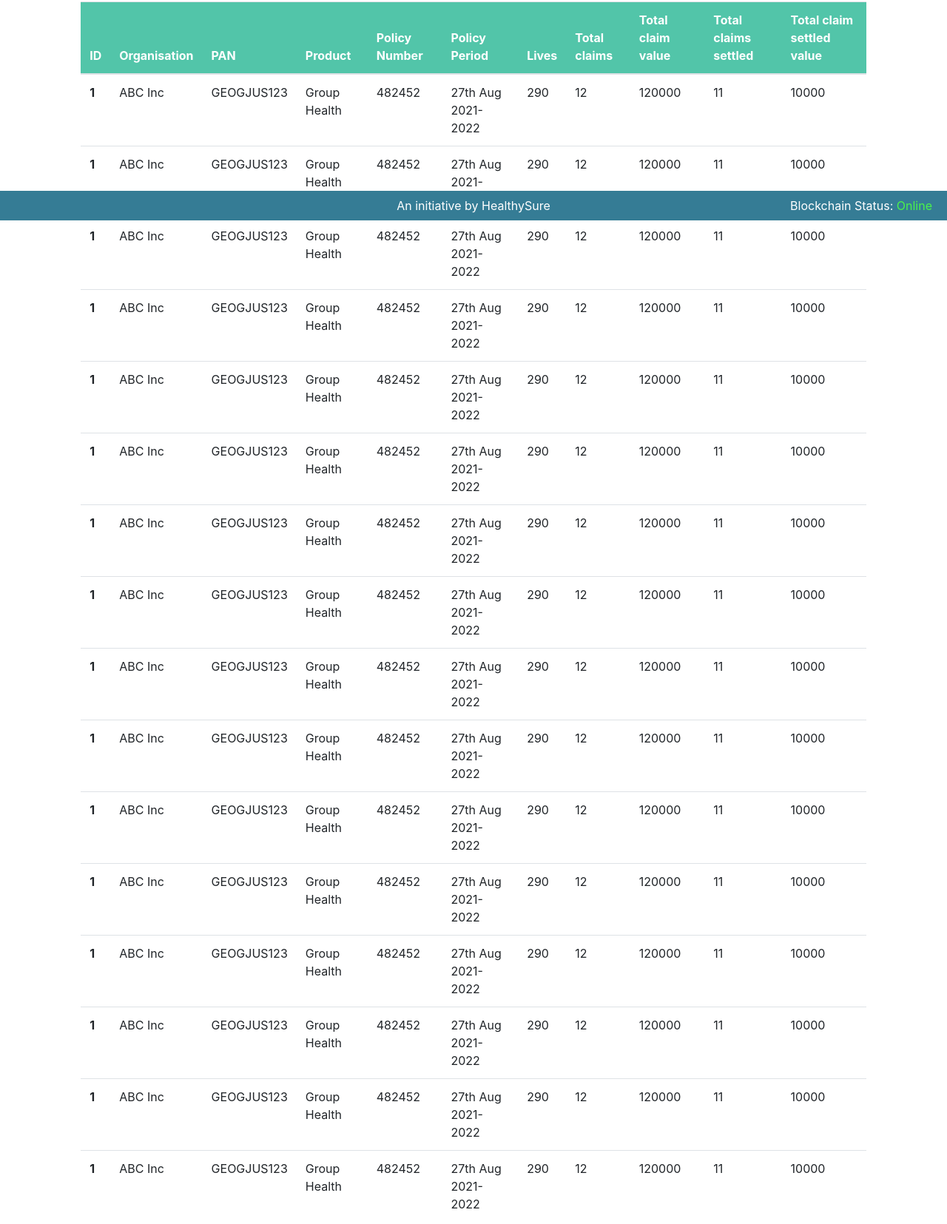
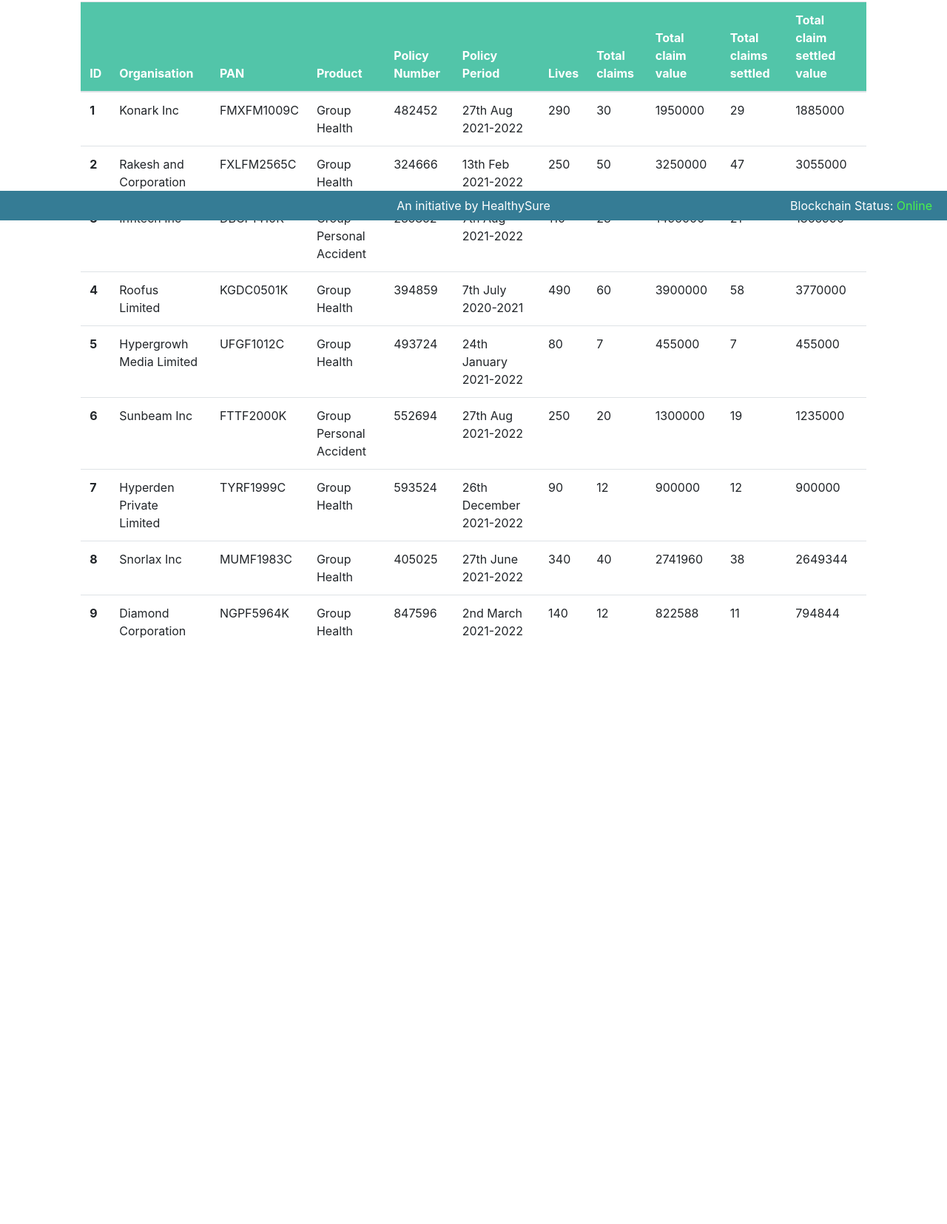
Before and after one commit to apple462/Claims-Repo, a plain HTML site: page self.html in a window 1280 px wide. Shown: the part 502-2157 px from the top of the page at 74% size. After the commit the page ends 1395 px from the top, so only its background shows below. Drawn offline with nearby package versions, Linux system fonts and the light colour scheme.

Commit message:
fake data

```diff
--- a/self.html
+++ b/self.html
@@ -43,7 +43,8 @@
             <table style="height: 100px;" class="col-lg-2">
               <tbody>
                 <tr>
-                        <td class="align-middle self-box tablecol"><b style="font-size: 30px;">9,942</b><br>Active organisations</td>
+                  <td class="align-middle self-box tablecol"><b style="font-size: 30px;">9,942</b><br>Active
+                    organisations</td>
                 </tr>
               </tbody>
             </table>
@@ -51,7 +52,8 @@
             <table style="height: 100px;" class="col-lg-2">
               <tbody>
                 <tr>
-                        <td class="tablecol align-middle self-box"><b style="font-size: 30px;">24,211</b><br>Current FY Total claims</td>
+                  <td class="tablecol align-middle self-box"><b style="font-size: 30px;">24,211</b><br>Current FY Total
+                    claims</td>
                 </tr>
               </tbody>
             </table>
@@ -59,7 +61,8 @@
             <table style="height: 100px;" class="col-lg-2">
               <tbody>
                 <tr>
-                        <td class="tablecol align-middle self-box"><b style="font-size: 30px;">22,321</b><br>Current FY Total claims settled</td>
+                  <td class="tablecol align-middle self-box"><b style="font-size: 30px;">22,321</b><br>Current FY Total
+                    claims settled</td>
                 </tr>
               </tbody>
             </table>
@@ -67,7 +70,8 @@
             <table style="height: 100px;" class="col-lg-2">
               <tbody>
                 <tr>
-                        <td class="tablecol align-middle self-box"><b style="font-size: 30px;">1,231</b><br>Current FY Total claims open</td>
+                  <td class="tablecol align-middle self-box"><b style="font-size: 30px;">1,231</b><br>Current FY Total
+                    claims open</td>
                 </tr>
               </tbody>
             </table>
@@ -75,7 +79,8 @@
             <table style="height: 100px;" class="col-lg-2">
               <tbody>
                 <tr>
-                        <td class="tablecol align-middle self-box"><b style="font-size: 30px;">902</b><br>Current FY Total claims rejected</td>
+                  <td class="tablecol align-middle self-box"><b style="font-size: 30px;">902</b><br>Current FY Total
+                    claims rejected</td>
                 </tr>
               </tbody>
             </table>
@@ -118,211 +123,137 @@
         <tbody>
           <tr>
             <th scope="row">1</th>
-                <td>ABC Inc</td>
-                <td>GEOGJUS123</td>
+            <td>Konark Inc</td>
+            <td>FMXFM1009C</td>
             <td>Group Health</td>
             <td>482452</td>
             <td>27th Aug 2021-2022</td>
             <td>290</td>
+            <td>30</td>
+            <td>1950000</td>
+            <td>29</td>
+            <td>1885000</td>
+          </tr>
+
+          <tr>
+            <th scope="row">2</th>
+            <td>Rakesh and Corporation</td>
+            <td>FXLFM2565C</td>
+            <td>Group Health</td>
+            <td>324666</td>
+            <td>13th Feb 2021-2022</td>
+            <td>250</td>
+            <td>50</td>
+            <td>3250000</td>
+            <td>47</td>
+            <td>3055000</td>
+          </tr>
+
+          <tr>
+            <th scope="row">3</th>
+            <td>Infitech Inc</td>
+            <td>DBCF1410K</td>
+            <td>Group Personal Accident</td>
+            <td>235352</td>
+            <td>7th Aug 2021-2022</td>
+            <td>110</td>
+            <td>23</td>
+            <td>1495000</td>
+            <td>21</td>
+            <td>1365990</td>
+          </tr>
+
+
+          <tr>
+            <th scope="row">4</th>
+            <td>Roofus Limited</td>
+            <td>KGDC0501K</td>
+            <td>Group Health</td>
+            <td>394859</td>
+            <td>7th July 2020-2021</td>
+            <td>490</td>
+            <td>60</td>
+            <td>3900000</td>
+            <td>58</td>
+            <td>3770000</td>
+          </tr>
+
+
+          <tr>
+            <th scope="row">5</th>
+            <td>Hypergrowh Media Limited</td>
+            <td>UFGF1012C</td>
+            <td>Group Health</td>
+            <td>493724</td>
+            <td>24th January 2021-2022</td>
+            <td>80</td>
+            <td>7</td>
+            <td>455000</td>
+            <td>7</td>
+            <td>455000</td>
+          </tr>
+
+
+          <tr>
+            <th scope="row">6</th>
+            <td>Sunbeam Inc</td>
+            <td>FTTF2000K</td>
+            <td>Group Personal Accident</td>
+            <td>552694</td>
+            <td>27th Aug 2021-2022</td>
+            <td>250</td>
+            <td>20</td>
+            <td>1300000</td>
+            <td>19</td>
+            <td>1235000</td>
+          </tr>
+
+
+          <tr>
+            <th scope="row">7</th>
+            <td>Hyperden Private Limited</td>
+            <td>TYRF1999C</td>
+            <td>Group Health</td>
+            <td>593524</td>
+            <td>26th December 2021-2022</td>
+            <td>90</td>
             <td>12</td>
-                <td>120000</td>
+            <td>900000</td>
+            <td>12</td>
+            <td>900000</td>
+          </tr>
+
+
+
+          <tr>
+            <th scope="row">8</th>
+            <td>Snorlax Inc</td>
+            <td>MUMF1983C</td>
+            <td>Group Health</td>
+            <td>405025</td>
+            <td>27th June 2021-2022</td>
+            <td>340</td>
+            <td>40</td>
+            <td>2741960</td>
+            <td>38</td>
+            <td>2649344</td>
+          </tr>
+
+
+
+
+          <tr>
+            <th scope="row">9</th>
+            <td>Diamond Corporation</td>
+            <td>NGPF5964K</td>
+            <td>Group Health</td>
+            <td>847596</td>
+            <td>2nd March 2021-2022</td>
+            <td>140</td>
+            <td>12</td>
+            <td>822588</td>
             <td>11</td>
-                <td>10000</td>
-            </tr>
-            <tr>
-                <th scope="row">1</th>
-                <td>ABC Inc</td>
-                <td>GEOGJUS123</td>
-                <td>Group Health</td>
-                <td>482452</td>
-                <td>27th Aug 2021-2022</td>
-                <td>290</td>
-                <td>12</td>
-                <td>120000</td>
-                <td>11</td>
-                <td>10000</td>
-            </tr>
-            <tr>
-                <th scope="row">1</th>
-                <td>ABC Inc</td>
-                <td>GEOGJUS123</td>
-                <td>Group Health</td>
-                <td>482452</td>
-                <td>27th Aug 2021-2022</td>
-                <td>290</td>
-                <td>12</td>
-                <td>120000</td>
-                <td>11</td>
-                <td>10000</td>
-            </tr>
-            <tr>
-                <th scope="row">1</th>
-                <td>ABC Inc</td>
-                <td>GEOGJUS123</td>
-                <td>Group Health</td>
-                <td>482452</td>
-                <td>27th Aug 2021-2022</td>
-                <td>290</td>
-                <td>12</td>
-                <td>120000</td>
-                <td>11</td>
-                <td>10000</td>
-            </tr>
-            <tr>
-                <th scope="row">1</th>
-                <td>ABC Inc</td>
-                <td>GEOGJUS123</td>
-                <td>Group Health</td>
-                <td>482452</td>
-                <td>27th Aug 2021-2022</td>
-                <td>290</td>
-                <td>12</td>
-                <td>120000</td>
-                <td>11</td>
-                <td>10000</td>
-            </tr>
-            <tr>
-                <th scope="row">1</th>
-                <td>ABC Inc</td>
-                <td>GEOGJUS123</td>
-                <td>Group Health</td>
-                <td>482452</td>
-                <td>27th Aug 2021-2022</td>
-                <td>290</td>
-                <td>12</td>
-                <td>120000</td>
-                <td>11</td>
-                <td>10000</td>
-            </tr>
-            <tr>
-                <th scope="row">1</th>
-                <td>ABC Inc</td>
-                <td>GEOGJUS123</td>
-                <td>Group Health</td>
-                <td>482452</td>
-                <td>27th Aug 2021-2022</td>
-                <td>290</td>
-                <td>12</td>
-                <td>120000</td>
-                <td>11</td>
-                <td>10000</td>
-            </tr>
-            <tr>
-                <th scope="row">1</th>
-                <td>ABC Inc</td>
-                <td>GEOGJUS123</td>
-                <td>Group Health</td>
-                <td>482452</td>
-                <td>27th Aug 2021-2022</td>
-                <td>290</td>
-                <td>12</td>
-                <td>120000</td>
-                <td>11</td>
-                <td>10000</td>
-            </tr>
-            <tr>
-                <th scope="row">1</th>
-                <td>ABC Inc</td>
-                <td>GEOGJUS123</td>
-                <td>Group Health</td>
-                <td>482452</td>
-                <td>27th Aug 2021-2022</td>
-                <td>290</td>
-                <td>12</td>
-                <td>120000</td>
-                <td>11</td>
-                <td>10000</td>
-            </tr>
-            <tr>
-                <th scope="row">1</th>
-                <td>ABC Inc</td>
-                <td>GEOGJUS123</td>
-                <td>Group Health</td>
-                <td>482452</td>
-                <td>27th Aug 2021-2022</td>
-                <td>290</td>
-                <td>12</td>
-                <td>120000</td>
-                <td>11</td>
-                <td>10000</td>
-            </tr>
-            <tr>
-                <th scope="row">1</th>
-                <td>ABC Inc</td>
-                <td>GEOGJUS123</td>
-                <td>Group Health</td>
-                <td>482452</td>
-                <td>27th Aug 2021-2022</td>
-                <td>290</td>
-                <td>12</td>
-                <td>120000</td>
-                <td>11</td>
-                <td>10000</td>
-            </tr>
-            <tr>
-                <th scope="row">1</th>
-                <td>ABC Inc</td>
-                <td>GEOGJUS123</td>
-                <td>Group Health</td>
-                <td>482452</td>
-                <td>27th Aug 2021-2022</td>
-                <td>290</td>
-                <td>12</td>
-                <td>120000</td>
-                <td>11</td>
-                <td>10000</td>
-            </tr>
-            <tr>
-                <th scope="row">1</th>
-                <td>ABC Inc</td>
-                <td>GEOGJUS123</td>
-                <td>Group Health</td>
-                <td>482452</td>
-                <td>27th Aug 2021-2022</td>
-                <td>290</td>
-                <td>12</td>
-                <td>120000</td>
-                <td>11</td>
-                <td>10000</td>
-            </tr>
-            <tr>
-                <th scope="row">1</th>
-                <td>ABC Inc</td>
-                <td>GEOGJUS123</td>
-                <td>Group Health</td>
-                <td>482452</td>
-                <td>27th Aug 2021-2022</td>
-                <td>290</td>
-                <td>12</td>
-                <td>120000</td>
-                <td>11</td>
-                <td>10000</td>
-            </tr>
-            <tr>
-                <th scope="row">1</th>
-                <td>ABC Inc</td>
-                <td>GEOGJUS123</td>
-                <td>Group Health</td>
-                <td>482452</td>
-                <td>27th Aug 2021-2022</td>
-                <td>290</td>
-                <td>12</td>
-                <td>120000</td>
-                <td>11</td>
-                <td>10000</td>
-            </tr>
-            <tr>
-                <th scope="row">1</th>
-                <td>ABC Inc</td>
-                <td>GEOGJUS123</td>
-                <td>Group Health</td>
-                <td>482452</td>
-                <td>27th Aug 2021-2022</td>
-                <td>290</td>
-                <td>12</td>
-                <td>120000</td>
-                <td>11</td>
-                <td>10000</td>
+            <td>794844</td>
           </tr>
 
         </tbody>
@@ -340,8 +271,7 @@
       <span style="line-height: 40px; color: white;">An initiative by HealthySure</span>
     </center>
     <status>
-          <span
-              style="position: fixed; bottom: 0; right: 0; line-height: 40px; color: white; margin-right: 20px;">
+      <span style="position: fixed; bottom: 0; right: 0; line-height: 40px; color: white; margin-right: 20px;">
         Blockchain Status:<span style="color: rgb(75, 243, 75);"> Online</span></span>
     </status>
   </div>
```
Also changed, not shown: company.html (+30 -13 lines). Lines whose indentation alone changed are shown as unchanged.
